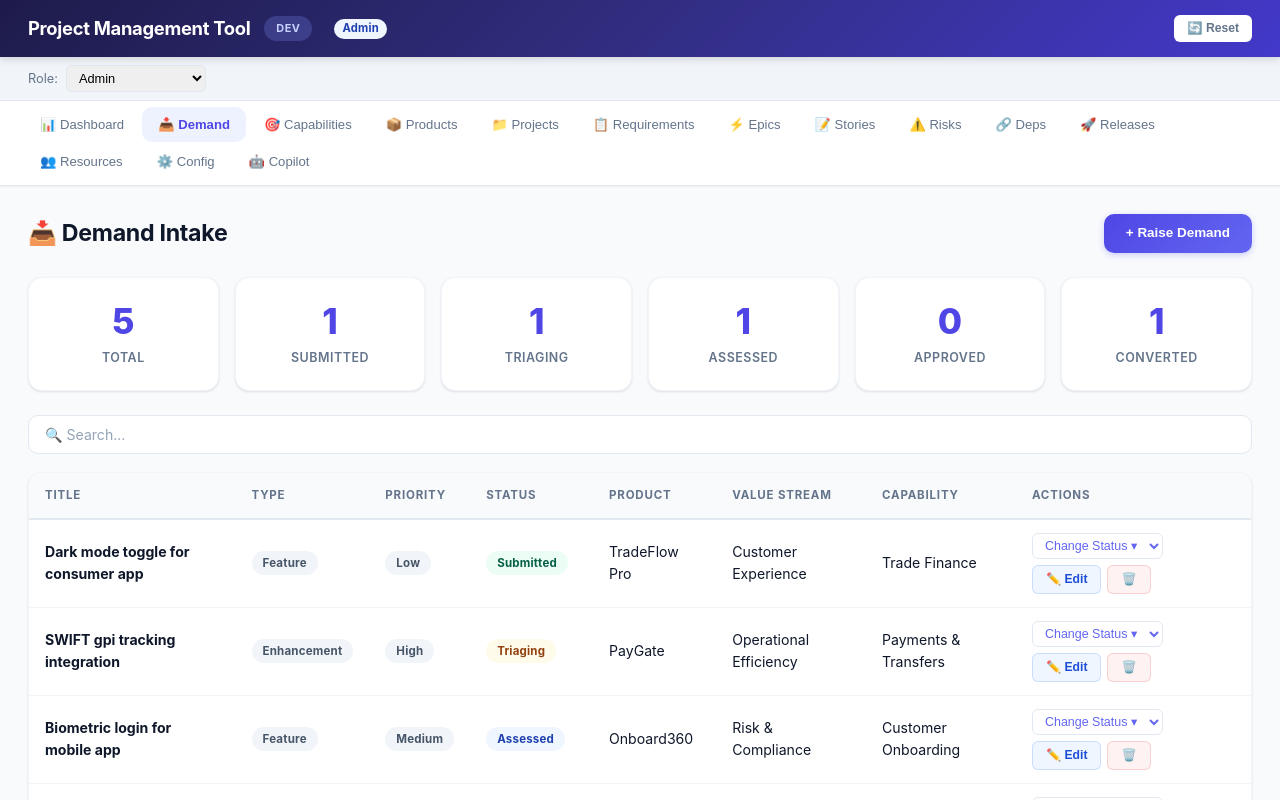
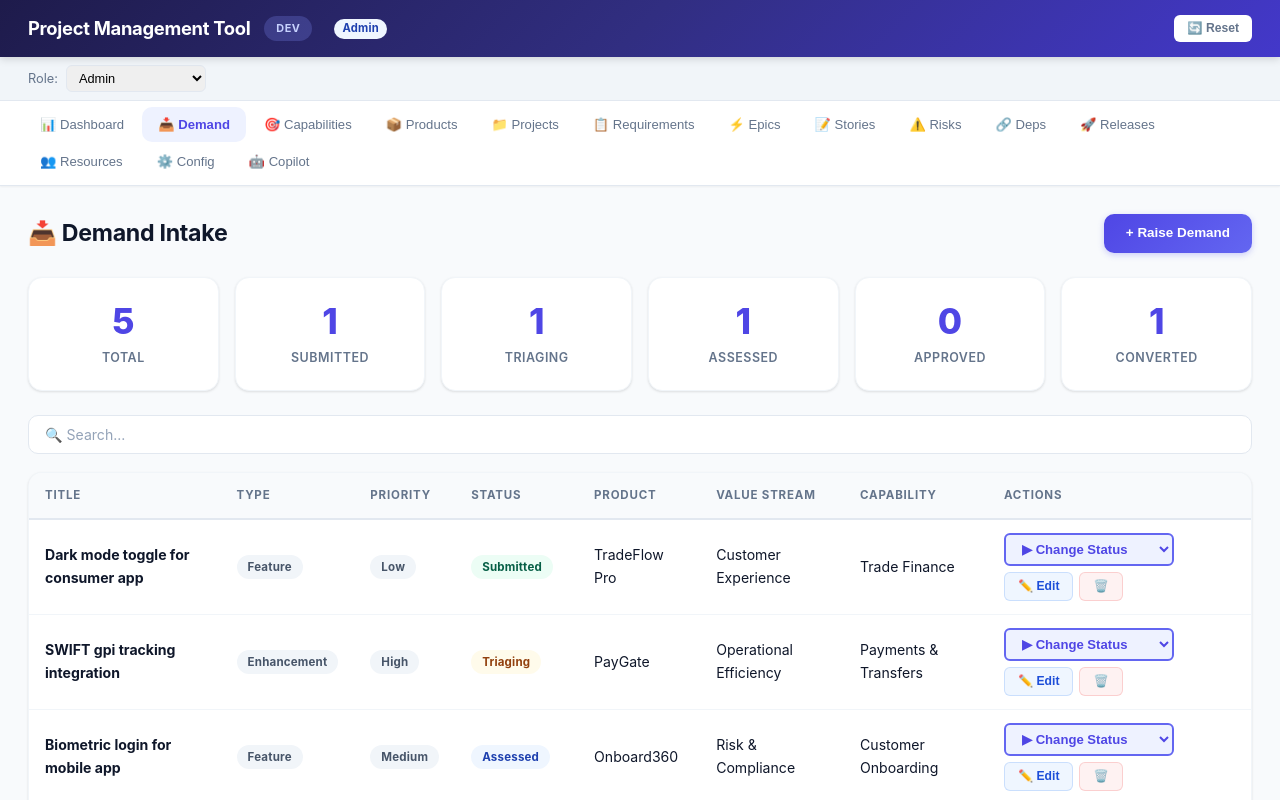
Before and after one commit to lusheng1123/project-management-tool-codeapp, a React (Vite) app: page / in a window 1280 px wide. Both pictures are taken after a click on the button "📥 Demand". Shown: the top 800 px of the page. Built offline with nearby package versions, Linux system fonts and the light colour scheme.

Commit message:
style: make Change Status dropdown bold & prominent — primary border, larger padding

```diff
--- a/src/views/DemandView.tsx
+++ b/src/views/DemandView.tsx
@@ -88,8 +88,8 @@ export function DemandView() {
           return (<Fragment key={dem.id}>
             <tr id={`row-${dem.id}`} className={`data-row${isExp ? ' project-row-expanded' : ''} project-main-row`} onClick={() => toggle(dem.id)} style={{ cursor: 'pointer' }}><td><strong>{dem.pm_title}</strong></td><td><span className="badge badge-gray">{dem.pm_type || '—'}</span></td><td><span className={`badge ${badgeClass(dem.pm_priority)}`}>{dem.pm_priority || '—'}</span></td><td><span className={`badge ${badgeClass(dem.pm_status)}`}>{dem.pm_status}</span></td><td>{prod?.pm_name || '—'}</td><td>{vs?.pm_name || '—'}</td><td>{cap?.pm_name || '—'}</td><td className="actions-cell" onClick={e => e.stopPropagation()}>
               {showDropdown && (
-                <select style={{ padding: '4px 8px', fontSize: '0.78rem', borderRadius: 'var(--radius-sm)', border: '1px solid var(--border)', background: 'var(--surface)', cursor: 'pointer', color: 'var(--primary)', fontWeight: 500 }} value="" onChange={(e) => { const val = e.target.value; if (!val) return; if (val === 'Converted') openConvert(dem.id); else if (val === 'Rejected') reject(dem.id); else changeStatus(dem.id, val) }}>
-                  <option value="">Change Status ▾</option>
+                <select style={{ padding: '6px 28px 6px 12px', fontSize: '0.82rem', borderRadius: 'var(--radius-sm)', border: '2px solid var(--primary)', background: 'var(--primary-bg)', cursor: 'pointer', color: 'var(--primary-dark)', fontWeight: 600, appearance: 'auto' }} value="" onChange={(e) => { const val = e.target.value; if (!val) return; if (val === 'Converted') openConvert(dem.id); else if (val === 'Rejected') reject(dem.id); else changeStatus(dem.id, val) }}>
+                  <option value="">▶ Change Status</option>
                   {available.map((s: string) => <option key={s} value={s}>{s}</option>)}
                   <option value="Rejected" style={{ color: 'var(--red)' }}>Rejected</option>
                 </select>
```
